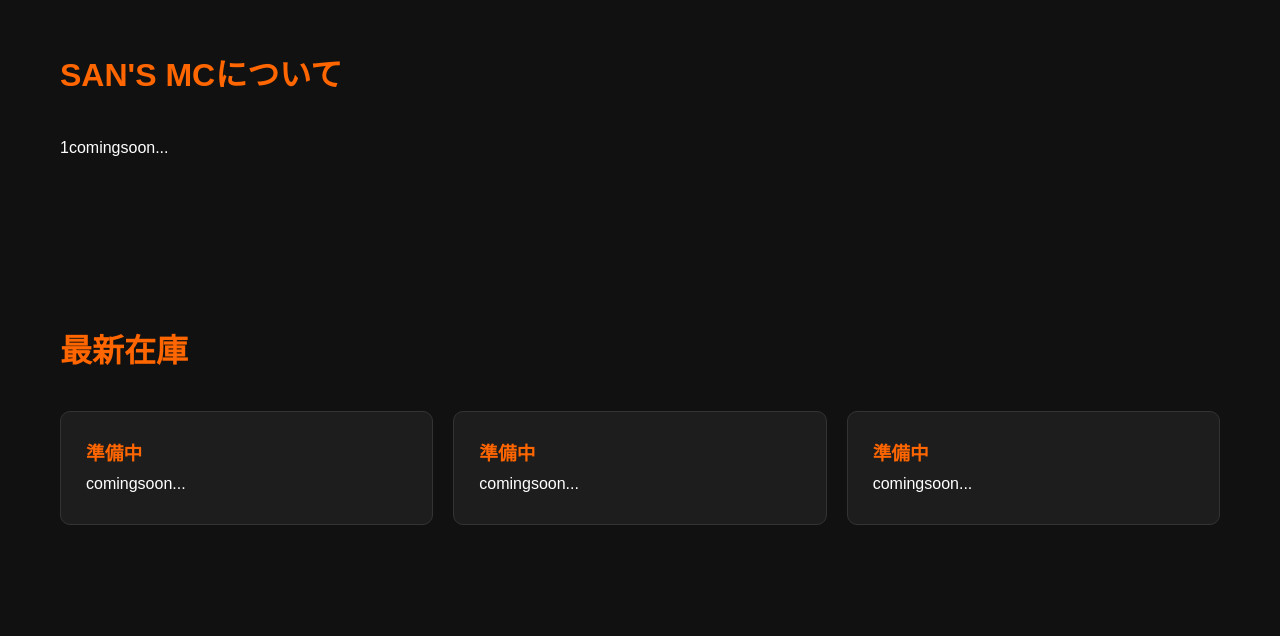
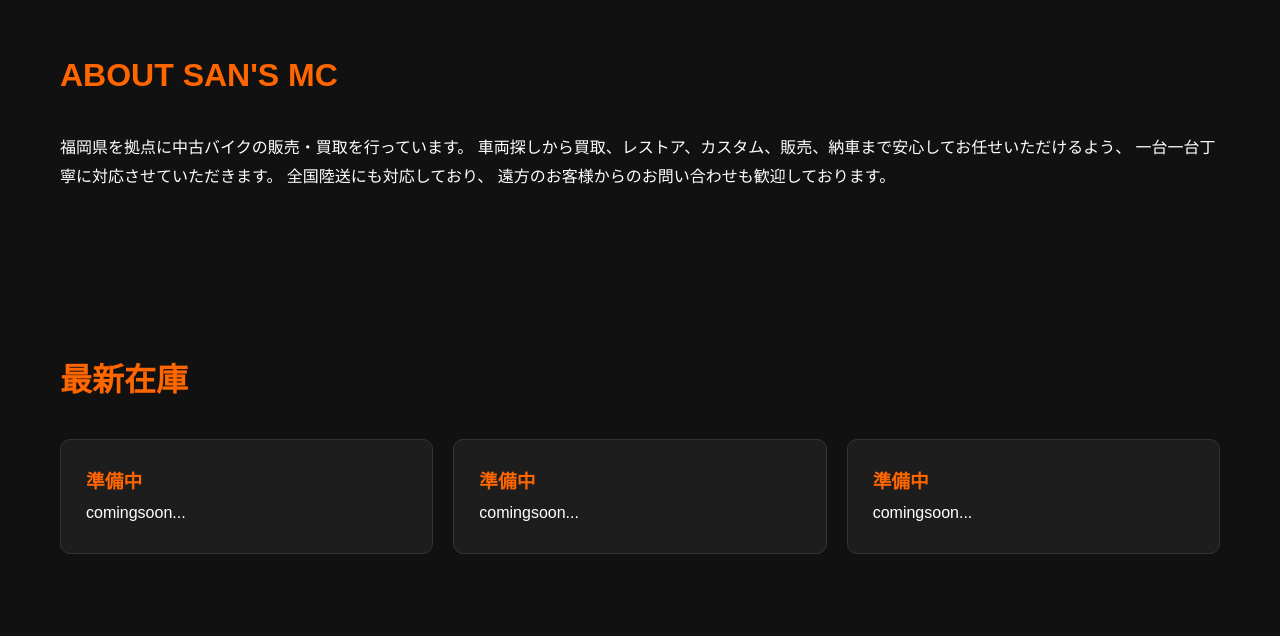
Before and after one commit to SANS-MC/SAN-S-MC, a plain HTML site: page index.html in a window 1280 px wide. Shown: the part 924-1560 px from the top of the page. Drawn offline with Linux system fonts and the light colour scheme.

Commit message:
Revise 'about' section content and heading
Updated the 'about' section with new content and translated the heading to English.

```diff
--- a/index.html
+++ b/index.html
@@ -267,12 +267,18 @@ MOTORCYCLE RESTRATION & SALES
 
 </section>
 
-<section class="section" id="about">
+<section class="section">
 
-<h2>SAN'S MCについて</h2>
+<h2>ABOUT SAN'S MC</h2>
 
 <p>
-1comingsoon...
+福岡県を拠点に中古バイクの販売・買取を行っています。
+
+車両探しから買取、レストア、カスタム、販売、納車まで安心してお任せいただけるよう、
+一台一台丁寧に対応させていただきます。
+
+全国陸送にも対応しており、
+遠方のお客様からのお問い合わせも歓迎しております。
 </p>
 
 </section>
```
